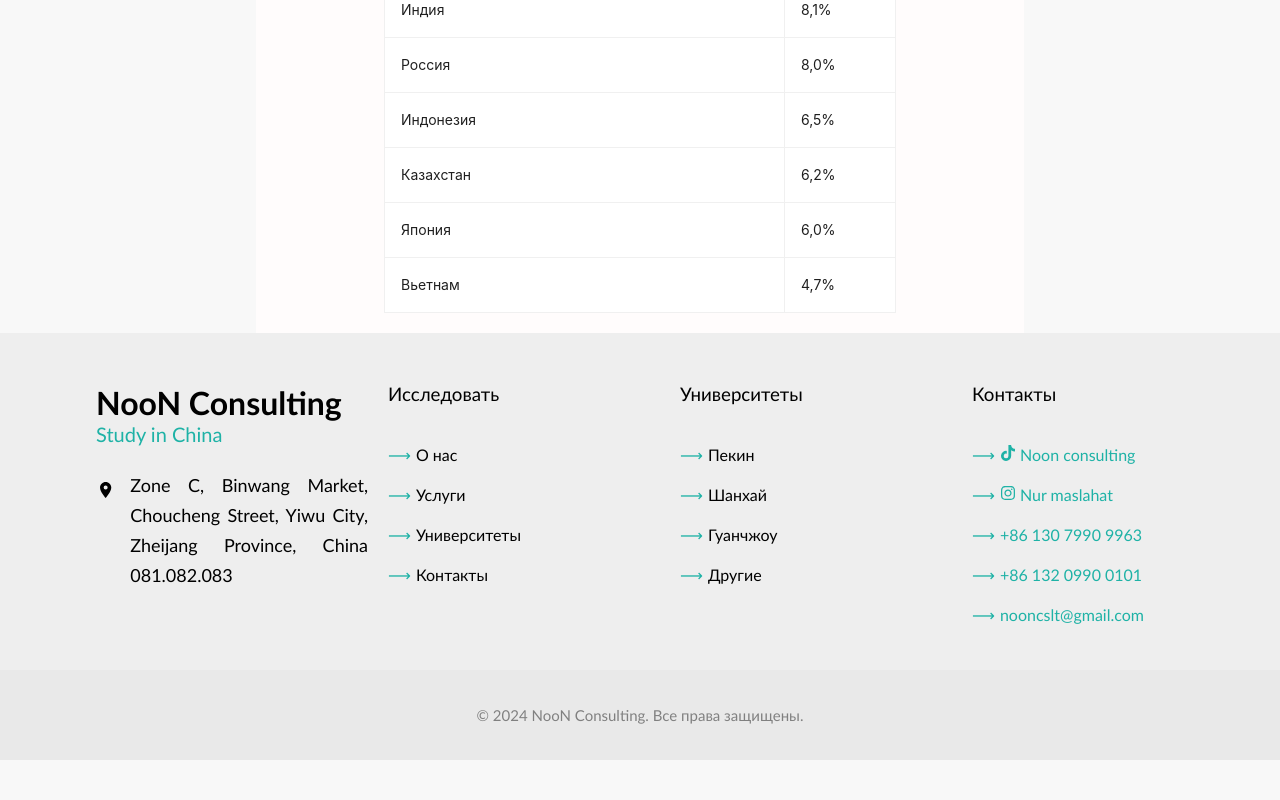
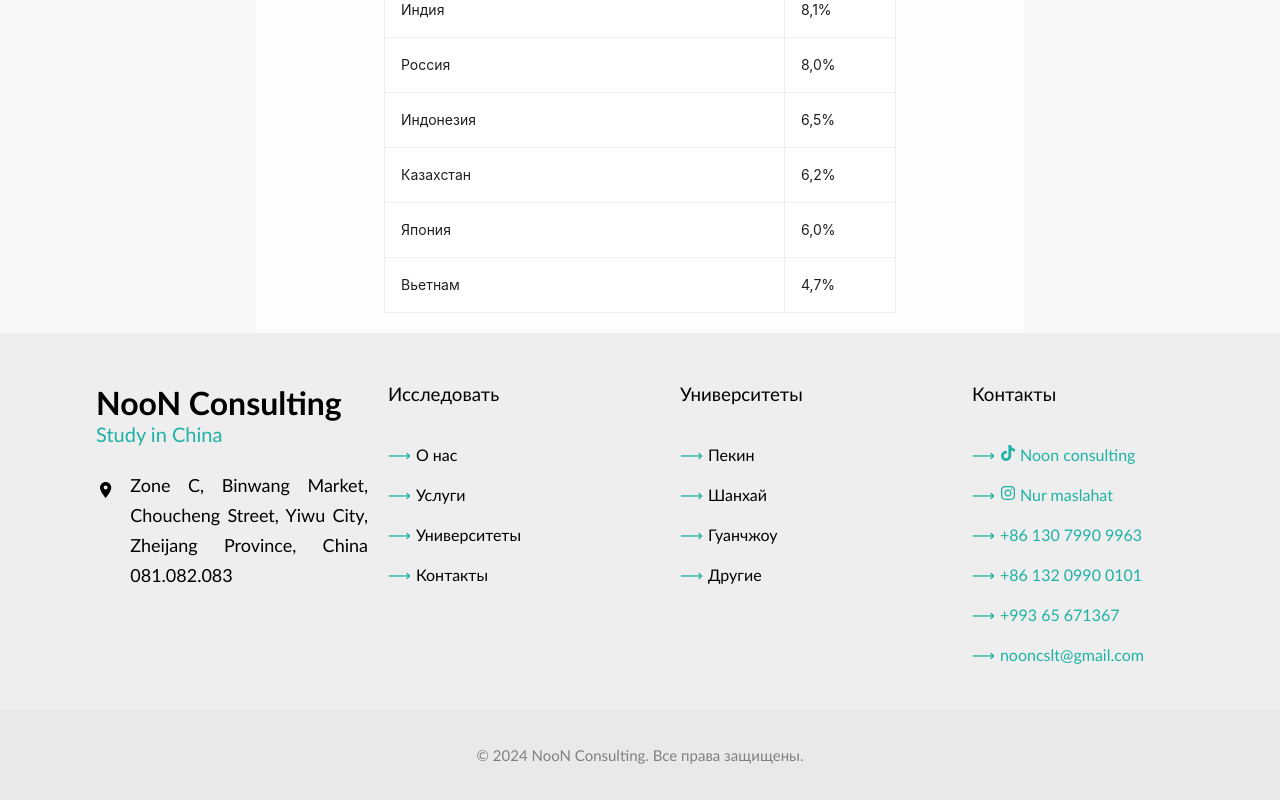
Before and after one commit to hydyrowdanatar/noonchina-client, a React (Vite) app: page / in a window 1280 px wide. Shown: the part 3898-4698 px from the top of the page. Before the commit the page ends 4658 px from the top, so only its background shows below. Built offline with nearby package versions, Linux system fonts and the light colour scheme.

Commit message:
number added

```diff
--- a/src/components/footer/Footer.jsx
+++ b/src/components/footer/Footer.jsx
@@ -86,6 +86,9 @@ const Footer = () => {
                 <a href="tel:+8613209900101">+86 132 0990 0101</a>
               </li>
               <li>
+                <a href="tel:+99365671367">+993 65 671367</a>
+              </li>
+              <li>
                 <a href="mailto:nooncslt@gmail.com">nooncslt@gmail.com</a>
               </li>
             </ul>
```
